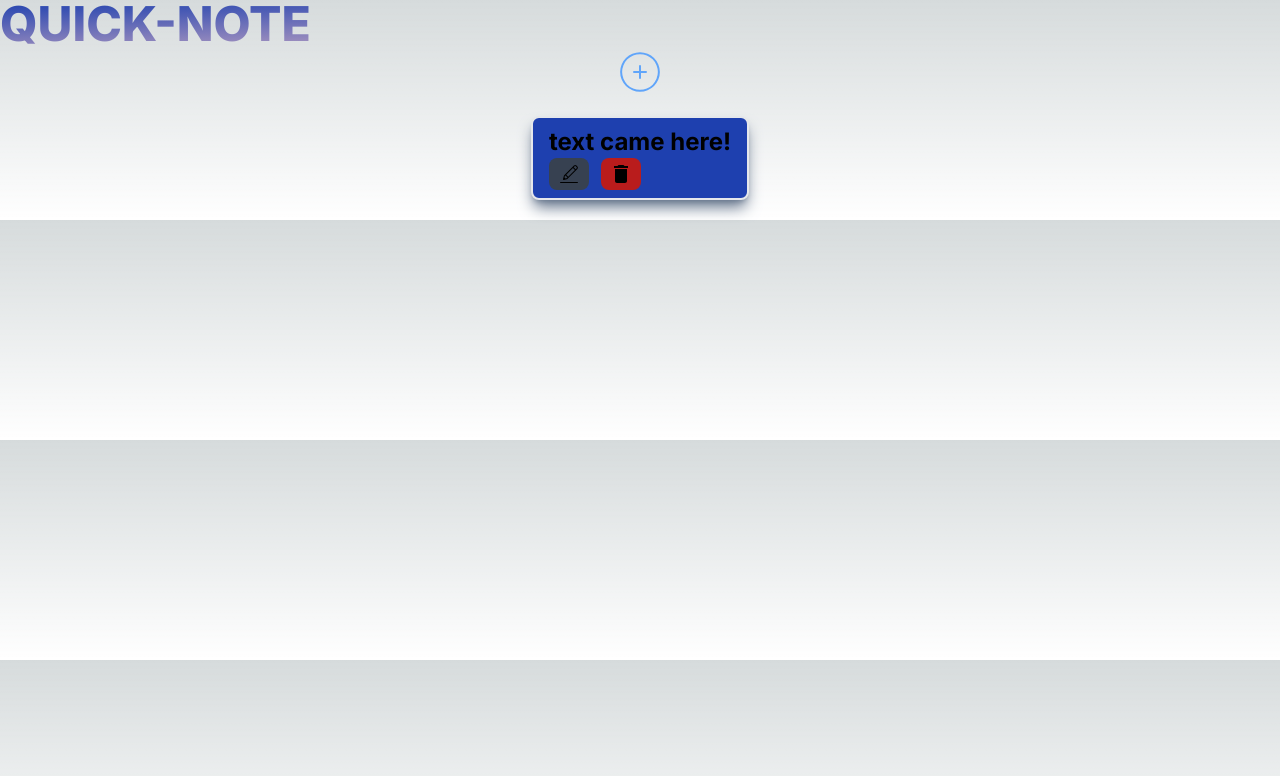
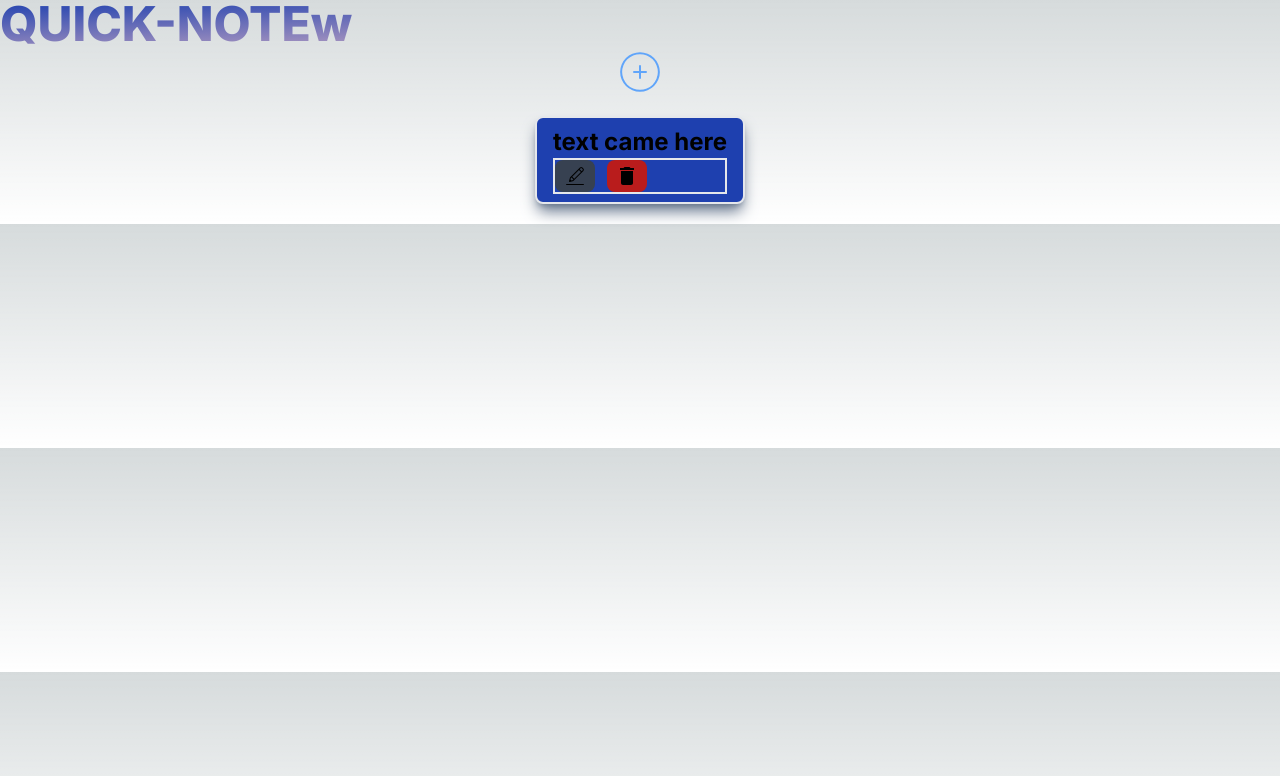
Before and after one commit to webdev-ashishk/sticky-note, a Next.js app: page / in a window 1280 px wide. Both pictures are taken after a click on the button 640 px from the left and 72 px from the top of the page. Shown: the top 776 px of the page. Built offline with nearby package versions, Linux system fonts and the light colour scheme.

Commit message:
ready for connect supabase

```diff
--- a/app/page.js
+++ b/app/page.js
@@ -1,24 +1,53 @@
+"use client";
 import StickyNote from "@/components/stickyNote";
+import { useState } from "react";
 import { CiCirclePlus } from "react-icons/ci";
 
 export default function Home() {
+  const [notes, setNotes] = useState([]);
+  function addNote() {
+    setNotes([...notes, { id: Date.now(), text: "text came here" }]);
+  }
+  function updateNote(id, newText) {
+    setNotes((preNote) =>
+      preNote.map((note) =>
+        note.id === id ? { ...notes, text: newText } : note
+      )
+    );
+  }
+  function deleteNote(id) {
+    setNotes(notes.filter((note) => note.id !== id));
+  }
+  console.log(notes);
   return (
     <main>
       {/* title  */}
       <div>
         <h1 className="text-5xl font-extrabold bg-gradient-to-br from-blue-800 to-red-200 bg-clip-text text-transparent">
-          QUICK-NOTE
+          QUICK-NOTEw
         </h1>
       </div>
       {/* button  */}
       <div className="text-5xl font-bold text-blue-400 flex justify-center items-center">
-        <button>
+        <button onClick={addNote}>
           <CiCirclePlus />
         </button>
       </div>
       {/* textarea  */}
       <div className="flex flex-wrap justify-center items-center">
-        <StickyNote />
+        {notes &&
+          notes.map((note) => {
+            return (
+              <div key="note.id">
+                <StickyNote
+                  id={note.id}
+                  text={note.text}
+                  onUpdate={updateNote}
+                  onDelete={() => deleteNote(note.id)}
+                />
+              </div>
+            );
+          })}
       </div>
     </main>
   );
--- a/components/stickyNote.jsx
+++ b/components/stickyNote.jsx
@@ -3,14 +3,17 @@ import { useState } from "react";
 import { CiEdit } from "react-icons/ci";
 import { MdDelete } from "react-icons/md";
 
-export default function StickyNote() {
+export default function StickyNote({ id, text, onUpdate, onDelete }) {
   const [isEditing, setEditing] = useState(false);
+  const [newText, setNewText] = useState(text);
   function handleEdit() {
     setEditing(true);
   }
   function handleSave() {
     setEditing(false);
+    onUpdate(id, newText);
   }
+
   return (
     <>
       {isEditing ? (
@@ -19,6 +22,8 @@ export default function StickyNote() {
           <textarea
             name="sticky"
             id="stickynote"
+            value={newText}
+            onChange={(e) => setNewText(e.target.value)}
             className="text-white bg-blue-900 p-2 rounded-lg mb-4"
           ></textarea>
           <br />
@@ -31,15 +36,18 @@ export default function StickyNote() {
         </div>
       ) : (
         <div className="bg-blue-800 px-4 py-2 mx-7 my-5 rounded-lg border-2 shadow-lg shadow-slate-500">
-          <p className="text-2xl font-bold">text came here!</p>
-          <div className="flex gap-3">
+          <p className="text-2xl font-bold">{text}</p>
+          <div className="border-2 flex flex-end gap-3">
             <button
-              className="text-2xl font-bold bg-gray-700 px-2 py-1 rounded-lg"
+              className="text-2xl  font-bold bg-gray-700 px-2 py-1 rounded-lg"
               onClick={handleEdit}
             >
               <CiEdit />
             </button>
-            <button className="text-2xl font-bold bg-red-700 px-2 py-1 rounded-lg">
+            <button
+              className="text-2xl font-bold bg-red-700 px-2 py-1 rounded-lg"
+              onClick={onDelete}
+            >
               <MdDelete />
             </button>
           </div>
```
Also changed, not shown: 1 other file (tests, documents, lock files or other folders).
